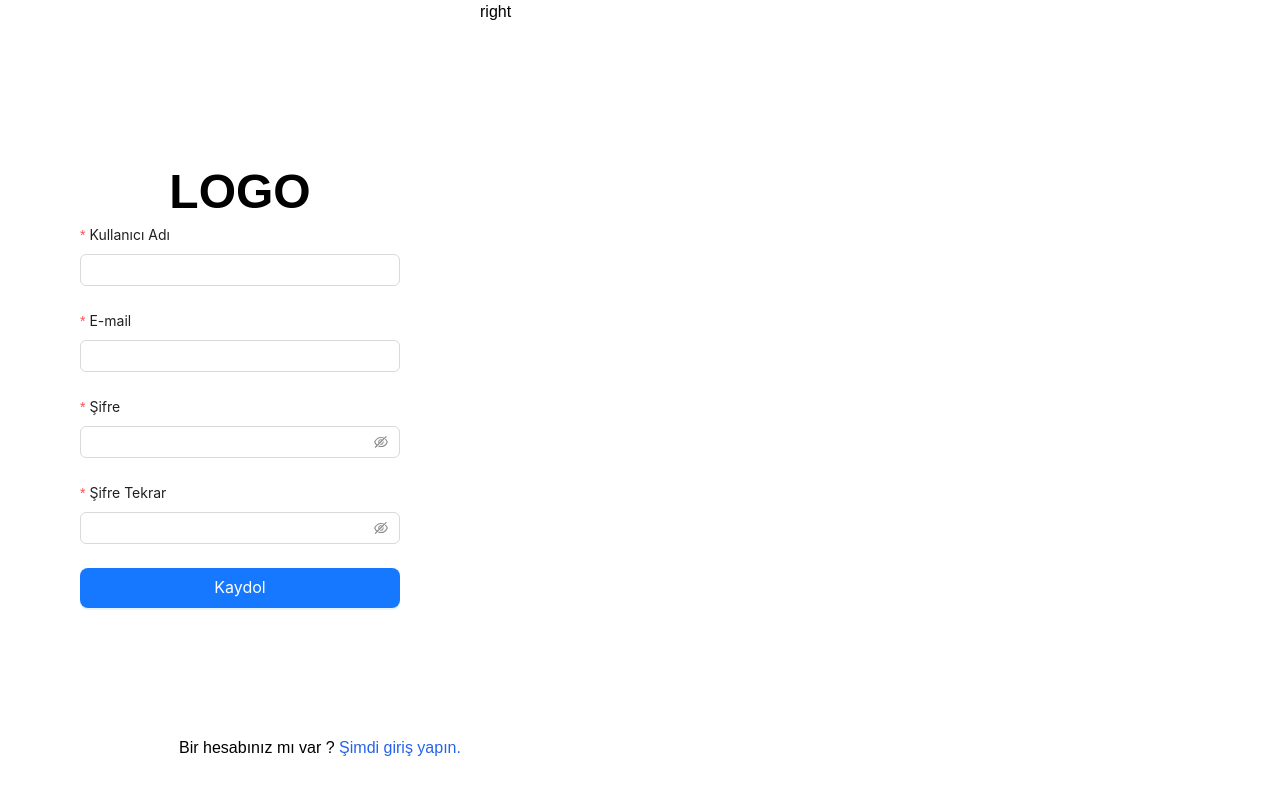
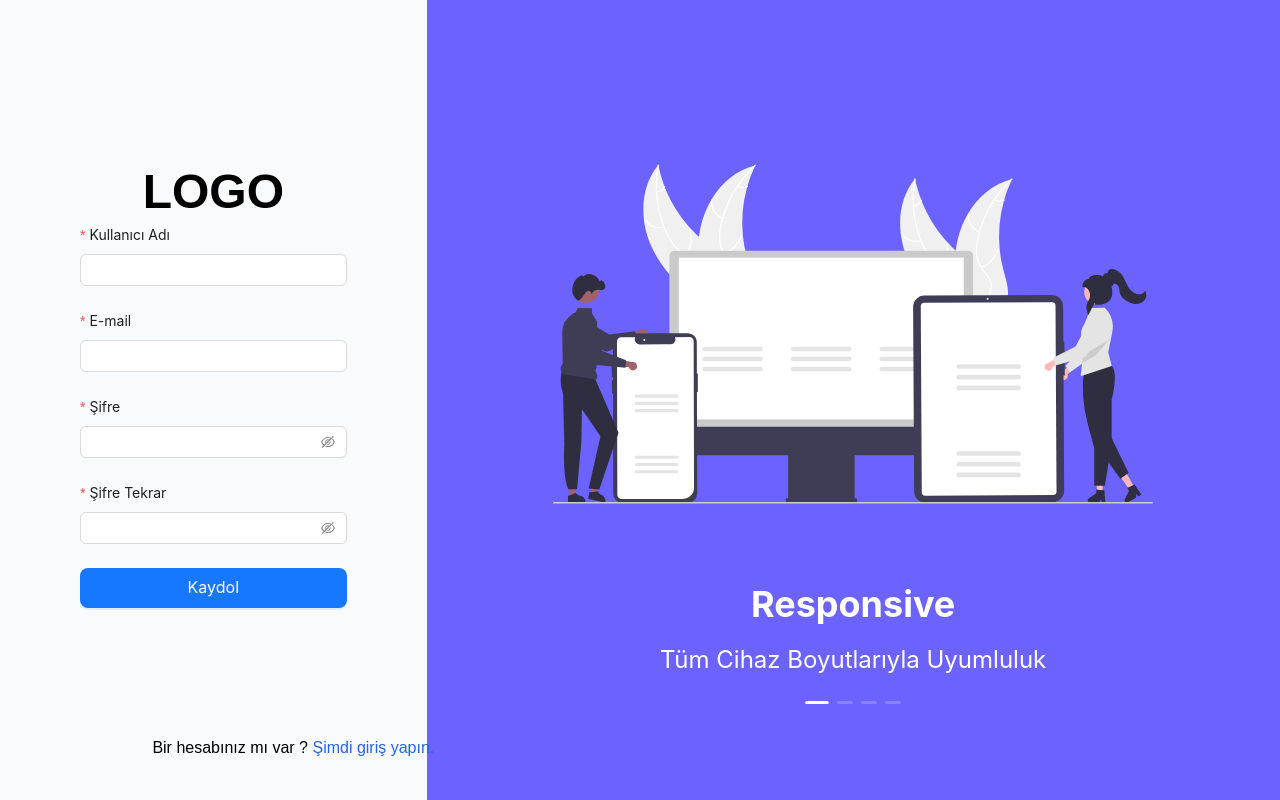
Before and after one commit to Ayalni2289/POS-projesi-Devam-, a React (Create React App) app in the folder client/: page /register in a window 1280 px wide. Built offline with nearby package versions, Linux system fonts and the light colour scheme; the HTML template or start-up script is replaced by a standard one.

Commit message:
Register sayfası tamamlandı responsive olarak

```diff
--- /dev/null
+++ b/client/src/components/auth/AuthCarousel.jsx
@@ -0,0 +1,11 @@
+const AuthCarousel = ({ img, title, desc }) => {
+  return (
+    <div className="!flex flex-col items-center justify-center h-full mb-10 ">
+      <img src={img} alt="" className="w-[600px] h-[500px]" />
+      <h3 className="text-4xl text-white text-center font-bold">{title}</h3>
+      <p className="mt-5 text-2xl text-white text-center">{desc}</p>
+    </div>
+  );
+};
+
+export default AuthCarousel;
--- a/client/src/index.css
+++ b/client/src/index.css
@@ -6,6 +6,7 @@
 body {
   margin: 0;
   font-family: 'Electrolize', sans-serif;
+  @apply bg-gray-50;
 }
 .ant-btn-primary {
   background-color: #1677ff;
--- a/client/src/pages/auth/Register.jsx
+++ b/client/src/pages/auth/Register.jsx
@@ -1,5 +1,6 @@
-import { Button, Form, Input } from "antd";
+import { Button, Carousel, Form, Input } from "antd";
 import { Link } from "react-router-dom";
+import AuthCarousel from "../../components/auth/AuthCarousel";
 
 const Register = () => {
   return (
@@ -74,7 +75,34 @@ const Register = () => {
             </Link>
           </div>
         </div>
-        <div className="xl:w-4/6 min-w-[800px]">right</div>
+        <div className="xl:w-4/6 lg:w-3/5 md:w-1/2 md:flex hidden bg-[#6c63ff] h-full">
+          <div className="w-full h-full flex items-center">
+            <div className="w-full">
+              <Carousel className="!h-full px-6">
+                <AuthCarousel
+                  img="/images/responsive.svg"
+                  title="Responsive"
+                  desc="Tüm Cihaz Boyutlarıyla Uyumluluk"
+                />
+                <AuthCarousel
+                  img="/images/statistic.svg"
+                  title="İstatistikler"
+                  desc="Geniş Tutulan İstatistikler"
+                />
+                <AuthCarousel
+                  img="/images/customer.svg"
+                  title="Müşteri Memnuniyeti"
+                  desc="Deneyim Sonunda Üründen Memnun Müşteriler"
+                />
+                <AuthCarousel
+                  img="/images/admin.svg"
+                  title="Yönetici Paneli"
+                  desc="Tek Yerden Yönetim"
+                />
+              </Carousel>
+            </div>
+          </div>
+        </div>
       </div>
     </div>
   );
```
